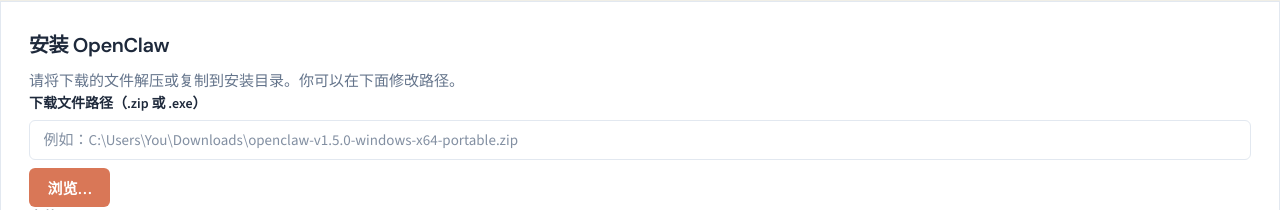
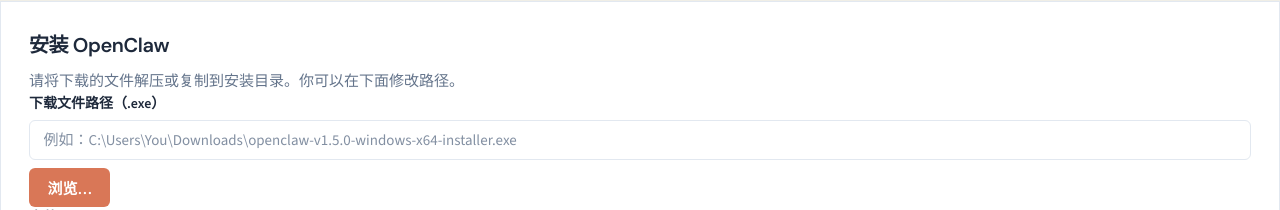
Before and after one commit to supaclaw/desktop, a React (Vite) app: page / in a window 1280 px wide. Both pictures are taken after a click on the button "安装". Shown: the part 226-436 px from the top of the page. Built offline with nearby package versions, Linux system fonts and the light colour scheme; the HTML template or start-up script is replaced by a standard one.

Commit message:
feat(windows): download .exe assets only
Filter Windows asset selection to .exe, update URL/examples, and
remove .zip references from the install step and README.

```diff
--- a/src/steps/StepInstall.tsx
+++ b/src/steps/StepInstall.tsx
@@ -28,7 +28,7 @@
     const installPath = state.installPath.trim();
     if (!downloadPath || !installPath) {
       setError(
-        "Missing path. Go back to Download, or paste the path to an existing OpenClaw .zip/.exe, and choose an install directory."
+        "Missing path. Go back to Download, or paste the path to an existing OpenClaw .exe, and choose an install directory."
       );
       return;
     }
@@ -61,7 +61,7 @@
         </p>
       )}
       <label>
-        {language === "zh" ? "下载文件路径（.zip 或 .exe）" : "Downloaded file path (.zip or .exe)"}
+        {language === "zh" ? "下载文件路径（.exe）" : "Downloaded file path (.exe)"}
       </label>
       <div className="input-row">
         <input
@@ -70,8 +70,8 @@
           onChange={(e) => setState({ downloadPath: e.target.value })}
           placeholder={
             language === "zh"
-              ? "例如：C:\\Users\\You\\Downloads\\openclaw-v1.5.0-windows-x64-portable.zip"
-              : "e.g. C:\\Users\\You\\Downloads\\openclaw-v1.5.0-windows-x64-portable.zip"
+              ? "例如：C:\\Users\\You\\Downloads\\openclaw-v1.5.0-windows-x64-installer.exe"
+              : "e.g. C:\\Users\\You\\Downloads\\openclaw-v1.5.0-windows-x64-installer.exe"
           }
         />
         <button
@@ -84,7 +84,7 @@
                 filters: [
                   {
                     name: "OpenClaw installer",
-                    extensions: ["zip", "exe"],
+                    extensions: ["exe"],
                   },
                 ],
               });
--- a/src/steps/StepWelcome.tsx
+++ b/src/steps/StepWelcome.tsx
@@ -29,7 +29,7 @@
         const winAsset = latest.assets.find(
           (a) =>
             a.name.includes("windows") &&
-            (a.name.endsWith(".exe") || a.name.endsWith(".zip"))
+            a.name.endsWith(".exe")
         );
         if (winAsset) {
           setState({
@@ -64,7 +64,7 @@
           const winAsset = latest.assets.find(
             (a) =>
               a.name.includes("windows") &&
-              (a.name.endsWith(".exe") || a.name.endsWith(".zip"))
+              a.name.endsWith(".exe")
           );
           if (winAsset) {
             setState({
@@ -152,8 +152,8 @@
           type="text"
           placeholder={
             language === "zh"
-              ? "例如：https://downloads.example.com/openclaw/openclaw-windows-x64.zip"
-              : "e.g. https://downloads.example.com/openclaw/openclaw-windows-x64.zip"
+              ? "例如：https://downloads.example.com/openclaw/openclaw-windows-x64.exe"
+              : "e.g. https://downloads.example.com/openclaw/openclaw-windows-x64.exe"
           }
           value={state.downloadUrl}
           onChange={(e) => {
@@ -264,7 +264,7 @@
                   ?.assets.filter(
                     (a) =>
                       a.name.includes("windows") &&
-                      (a.name.endsWith(".exe") || a.name.endsWith(".zip"))
+                      a.name.endsWith(".exe")
                   )
                   .map((a) => (
                     <option key={a.name} value={a.name}>
```
Also changed, not shown: 1 other file (tests, documents, lock files or other folders).
